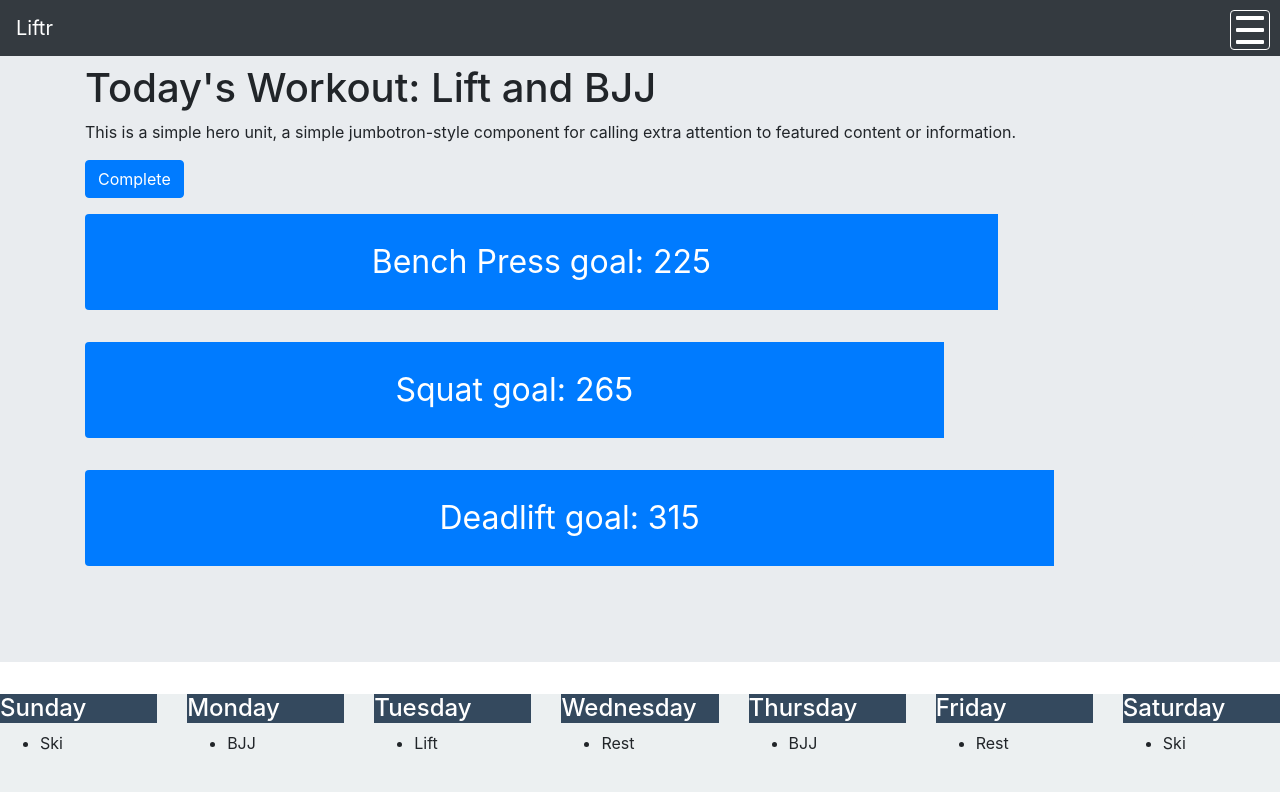
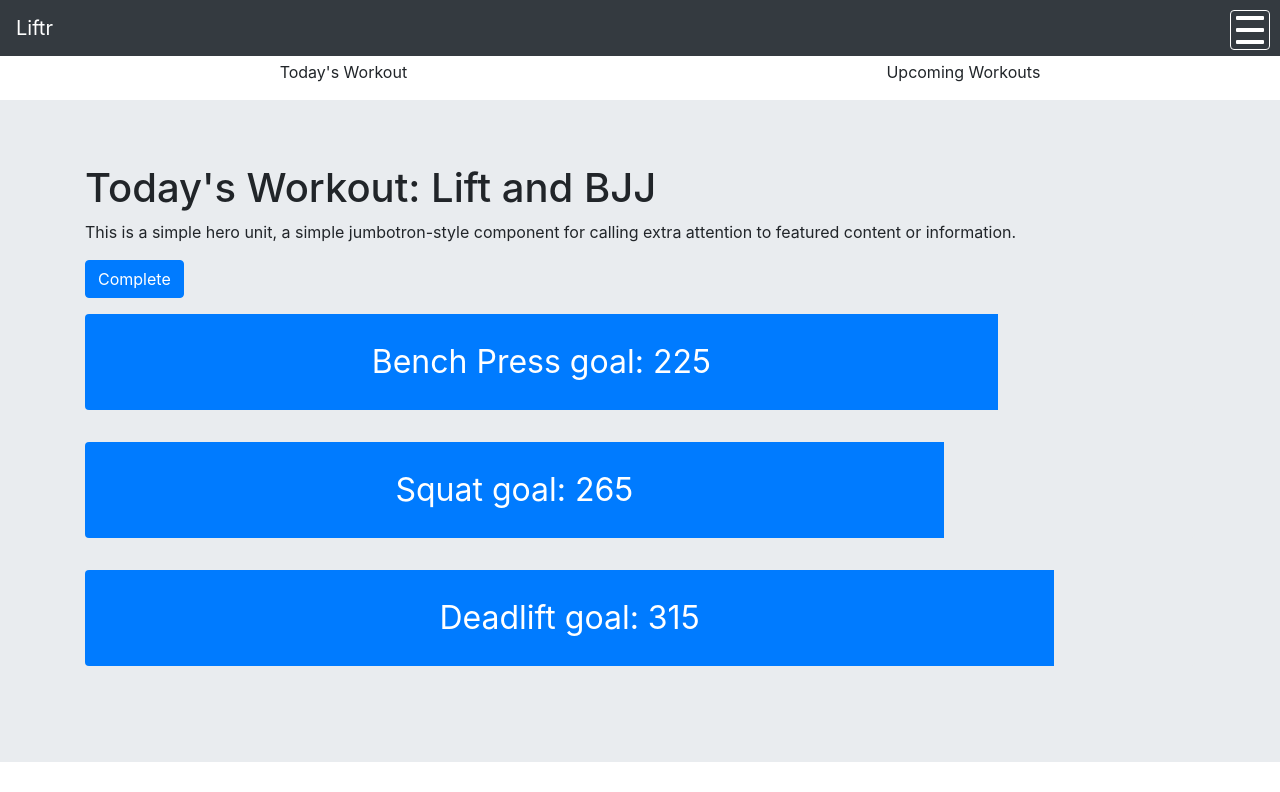
Before and after one commit to grantfogle/liftr-front-end, a React (Create React App) app: page / in a window 1280 px wide. Shown: the top 792 px of the page. Built offline with nearby package versions, Linux system fonts and the light colour scheme.

Commit message:
adding mini navigation

```diff
--- a/src/App.css
+++ b/src/App.css
@@ -48,6 +48,14 @@
   border-radius: 1px;
 }
 
+.mini-nav {
+  margin-top: 60px;
+  display: flex;
+  flex-direction: row;
+  list-style-type: none;
+  justify-content: space-around;
+}
+
 .schedule {
   background-color: #ecf0f1;
   height: 100px;
--- a/src/App.js
+++ b/src/App.js
@@ -1,6 +1,7 @@
 import React, { Component } from 'react';
 import { Container, Row, Col } from 'react-bootstrap';
 import Navigation from './components/Navigation';
+import MiniNavigation from './components/MiniNavigation';
 import Goals from './components/Goals';
 import Schedule from './components/Schedule';
 import SideMenu from './components/SideMenu/SideMenu';
@@ -35,6 +36,7 @@ class App extends Component {
     return (
       <div style={{ height: '100%' }}>
         <Navigation toggleSideMenu={this.toggleSideMenu} />
+        <MiniNavigation />
         <SideMenu sideMenu={this.state.sideMenu} toggleSideMenu={this.toggleSideMenu} />
         <Goals />
         <Schedule />
--- /dev/null
+++ b/src/components/MiniNavigation.js
@@ -0,0 +1,13 @@
+import React from 'react';
+import '../App.css';
+
+const MiniNavigation = () => {
+    return (
+        <ul className="mini-nav">
+            <li>Today's Workout</li>
+            <li>Upcoming Workouts</li>
+        </ul>
+    )
+}
+
+export default MiniNavigation;
```
Also changed, not shown: src/components/DailyWorkout.js (added, +20 -0 lines).
